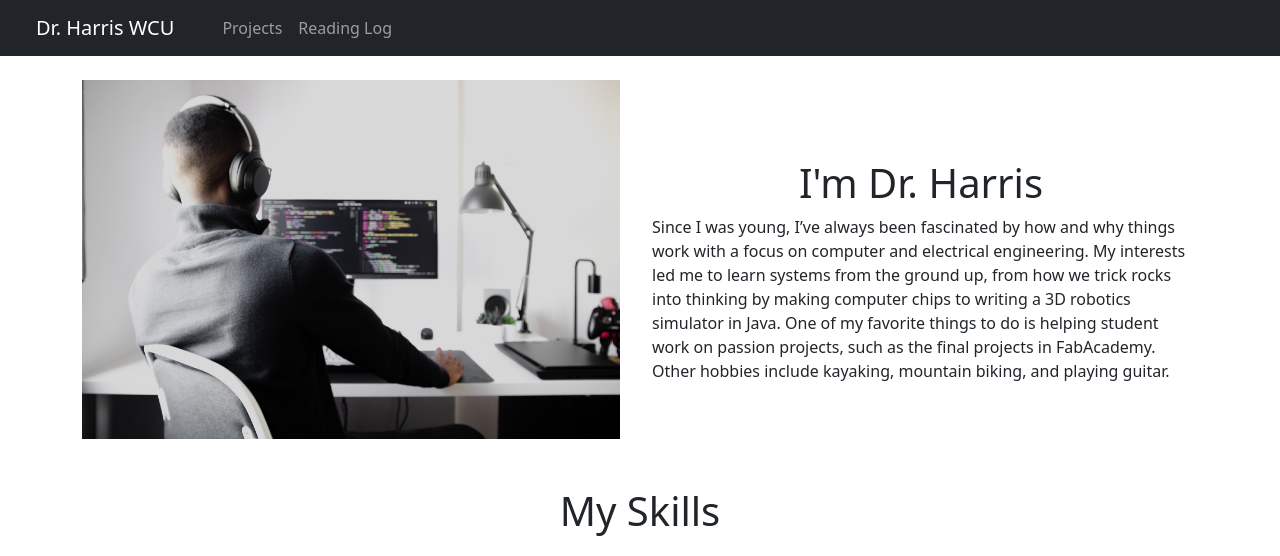
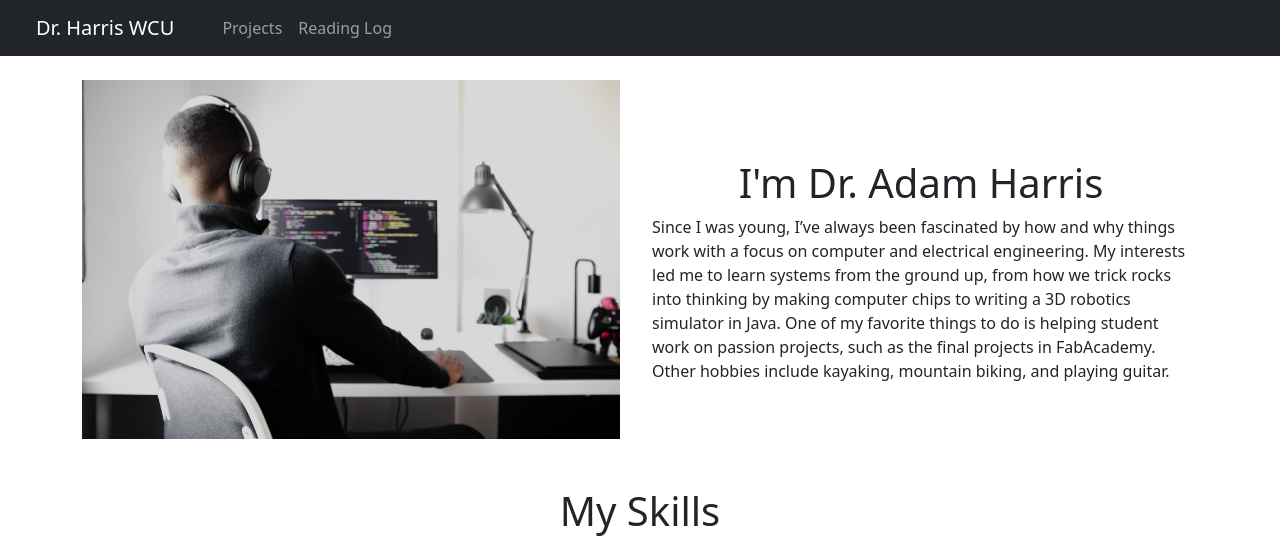
Before and after one commit to DrHarrisWCU/DrHarrisWCU.github.io, a plain HTML site: page index.html in a window 1280 px wide. Shown: the top 556 px of the page. Drawn offline with nearby package versions, Linux system fonts and the light colour scheme.

Commit message:
tweaked name

```diff
--- a/index.html
+++ b/index.html
@@ -44,7 +44,7 @@
                 </div>
                 <div class="col-lg mx-2 align-self-center">
                     <div class="my-3">
-                        <h1 class="text-center">I'm Dr. Harris</h1>
+                        <h1 class="text-center">I'm Dr. Adam Harris</h1>
                         <p>Since I was young, I’ve always been fascinated by how and why things work with a focus on computer and electrical engineering. My interests led me to learn systems from the ground up, from how we trick rocks into thinking by making computer chips to writing a 3D robotics simulator in Java. One of my favorite things to do is helping student work on passion projects, such as the final projects in FabAcademy. Other hobbies include kayaking, mountain biking, and playing guitar.
                         </p>
                     </div>
```
